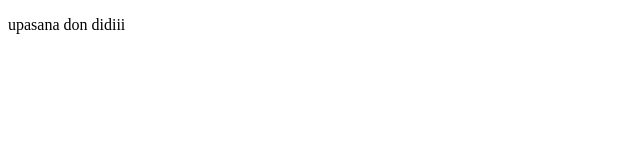
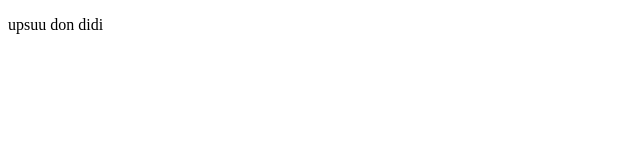
Before and after one commit to Dilisha-Neupane/shreyaa, a plain HTML site: page hello.html in a window 1280 px wide. Shown: the full height of the page, 0-640 px from the left. Drawn offline with Linux system fonts and the light colour scheme.

Commit message:
hello dilisha

```diff
--- a/hello.html
+++ b/hello.html
@@ -6,6 +6,6 @@
     <title>Document</title>
 </head>
 <body>
-    <p>upasana don didiii</p>
+    <p>upsuu don didi</p>
 </body>
 </html>
```
Also changed, not shown: index.html (+1 -1 lines).
